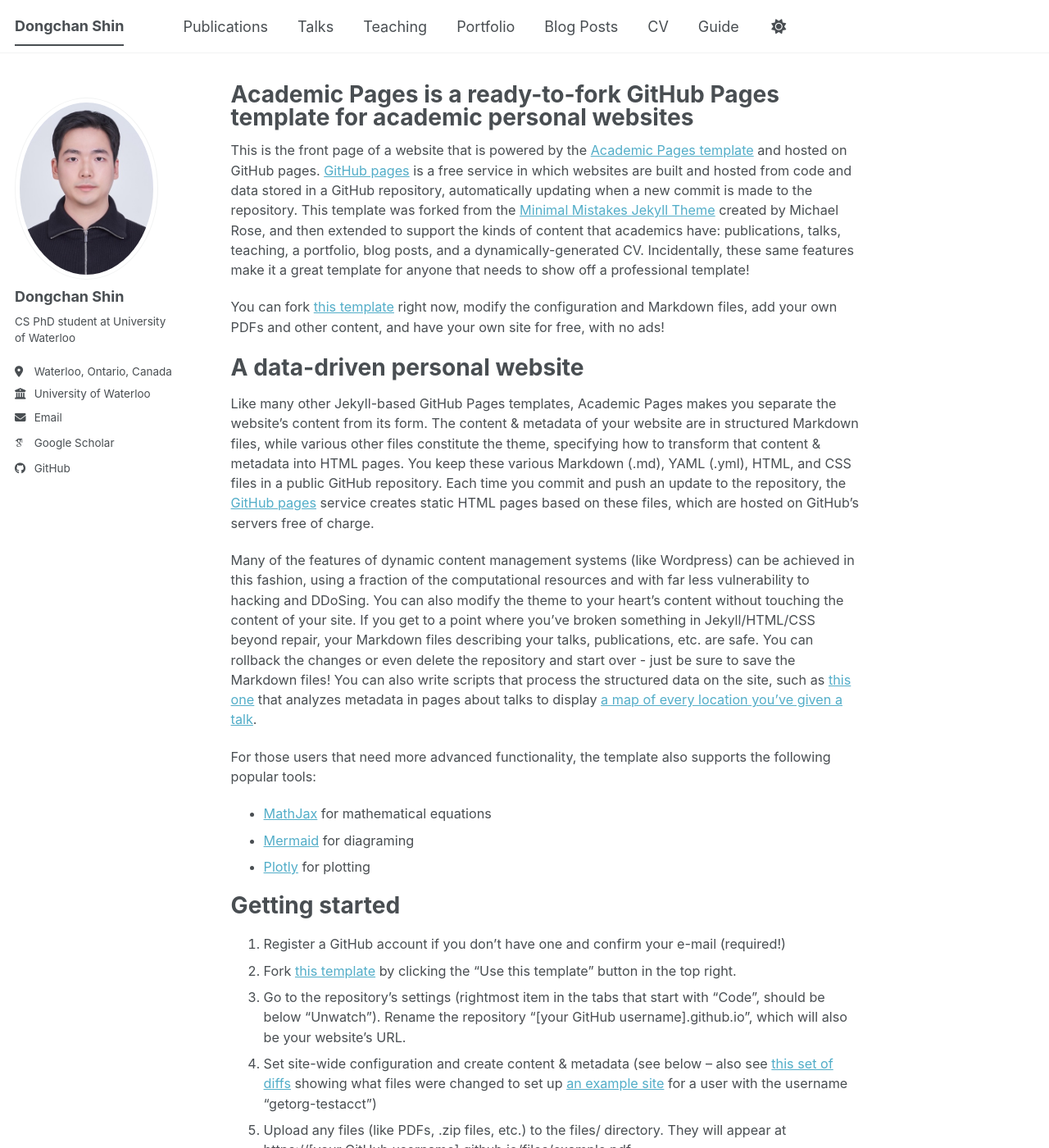
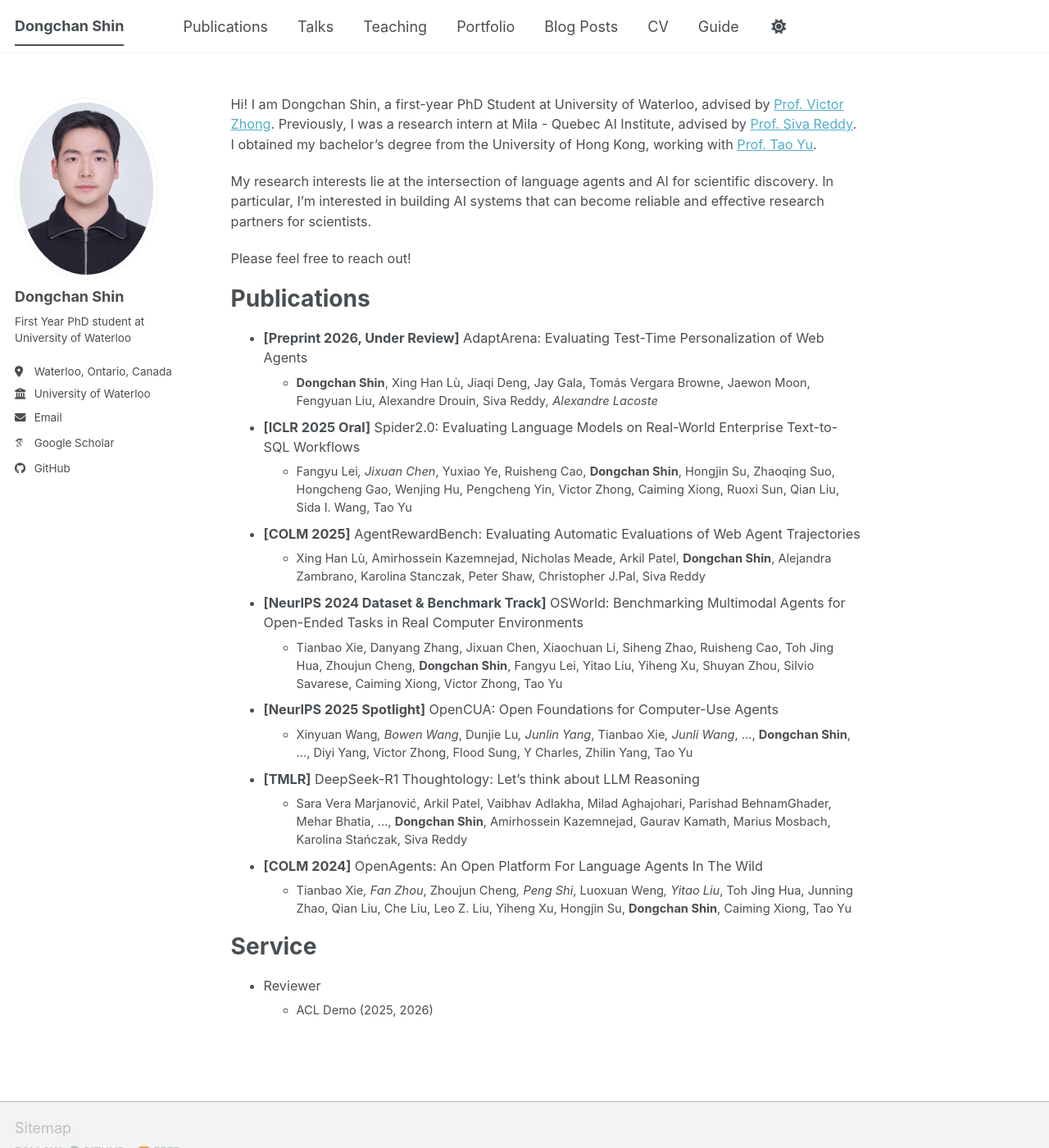
Before and after one commit to thomasshin/thomasshin.github.io, a Jekyll site: the page built from _pages/about.md, in a window 1280 px wide and 1400 px high. Shown: the whole window at 82% size. Built offline with Jekyll 4.4.1, drawn with Linux system fonts in a browser that asks for light colours; some web fonts are replaced; a script bundle is joined from its source files by our own code; library files that are not in the unit come from our copies; some of the changed text lies outside the part shown.

Commit message:
updates
updates

```diff
--- a/_config.yml
+++ b/_config.yml
@@ -26,7 +26,7 @@
   avatar           : "dongchan_shin_profile_pic.jpeg"
   name             : "Dongchan Shin"
   pronouns         : # example: "she/her"
-  bio              : "CS PhD student at University of Waterloo"
+  bio              : "First Year PhD student at University of Waterloo"
   location         : "Waterloo, Ontario, Canada"
   employer         : "University of Waterloo"
   uri              : # URL
--- a/_pages/about.md
+++ b/_pages/about.md
@@ -1,56 +1,42 @@
 ---
 permalink: /
-title: "Academic Pages is a ready-to-fork GitHub Pages template for academic personal websites"
+title: ""
 author_profile: true
 redirect_from:
   - /about/
   - /about.html
 ---
 
-This is the front page of a website that is powered by the [Academic Pages template](https://github.com/academicpages/academicpages.github.io) and hosted on GitHub pages. [GitHub pages](https://pages.github.com) is a free service in which websites are built and hosted from code and data stored in a GitHub repository, automatically updating when a new commit is made to the repository. This template was forked from the [Minimal Mistakes Jekyll Theme](https://mmistakes.github.io/minimal-mistakes/) created by Michael Rose, and then extended to support the kinds of content that academics have: publications, talks, teaching, a portfolio, blog posts, and a dynamically-generated CV. Incidentally, these same features make it a great template for anyone that needs to show off a professional template!
+Hi! I am Dongchan Shin, a first-year PhD Student at University of Waterloo, advised by [Prof. Victor Zhong](https://victorzhong.com/). Previously, I was a research intern at Mila - Quebec AI Institute, advised by [Prof. Siva Reddy](https://sivareddy.in/). I obtained my bachelor's degree from the University of Hong Kong, working with [Prof. Tao Yu](https://taoyds.github.io/).
 
- You can fork [this template](https://github.com/academicpages/academicpages.github.io) right now, modify the configuration and Markdown files, add your own PDFs and other content, and have your own site for free, with no ads!
+My research interests lie at the intersection of language agents and AI for scientific discovery. In particular, I’m interested in building AI systems that can become reliable and effective research partners for scientists.
 
-A data-driven personal website
+Please feel free to reach out!
+
+Publications
 ======
-Like many other Jekyll-based GitHub Pages templates, Academic Pages makes you separate the website's content from its form. The content & metadata of your website are in structured Markdown files, while various other files constitute the theme, specifying how to transform that content & metadata into HTML pages. You keep these various Markdown (.md), YAML (.yml), HTML, and CSS files in a public GitHub repository. Each time you commit and push an update to the repository, the [GitHub pages](https://pages.github.com/) service creates static HTML pages based on these files, which are hosted on GitHub's servers free of charge.
+* **[Preprint 2026, Under Review]** AdaptArena: Evaluating Test-Time Personalization of Web Agents
+  * **Dongchan Shin**, Xing Han Lù, Jiaqi Deng, Jay Gala, Tomás Vergara Browne, Jaewon Moon, Fengyuan Liu, Alexandre Drouin, Siva Reddy*, Alexandre Lacoste*
 
-Many of the features of dynamic content management systems (like Wordpress) can be achieved in this fashion, using a fraction of the computational resources and with far less vulnerability to hacking and DDoSing. You can also modify the theme to your heart's content without touching the content of your site. If you get to a point where you've broken something in Jekyll/HTML/CSS beyond repair, your Markdown files describing your talks, publications, etc. are safe. You can rollback the changes or even delete the repository and start over - just be sure to save the Markdown files! You can also write scripts that process the structured data on the site, such as [this one](https://github.com/academicpages/academicpages.github.io/blob/master/talkmap.ipynb) that analyzes metadata in pages about talks to display [a map of every location you've given a talk](https://academicpages.github.io/talkmap.html).
+* **[ICLR 2025 Oral]** Spider2.0: Evaluating Language Models on Real-World Enterprise Text-to-SQL Workflows
+  * Fangyu Lei*, Jixuan Chen*, Yuxiao Ye, Ruisheng Cao, **Dongchan Shin**, Hongjin Su, Zhaoqing Suo, Hongcheng Gao, Wenjing Hu, Pengcheng Yin, Victor Zhong, Caiming Xiong, Ruoxi Sun, Qian Liu, Sida I. Wang, Tao Yu
 
-For those users that need more advanced functionality, the template also supports the following popular tools:
-- [MathJax](https://www.mathjax.org/) for mathematical equations
-- [Mermaid](https://mermaid.js.org/) for diagraming
-- [Plotly](https://plotly.com/javascript/) for plotting
+* **[COLM 2025]** AgentRewardBench: Evaluating Automatic Evaluations of Web Agent Trajectories
+  * Xing Han Lù, Amirhossein Kazemnejad, Nicholas Meade, Arkil Patel, **Dongchan Shin**, Alejandra Zambrano, Karolina Stanczak, Peter Shaw, Christopher J.Pal, Siva Reddy
 
-Getting started
+* **[NeurIPS 2024 Dataset & Benchmark Track]** OSWorld: Benchmarking Multimodal Agents for Open-Ended Tasks in Real Computer Environments
+  * Tianbao Xie, Danyang Zhang, Jixuan Chen, Xiaochuan Li, Siheng Zhao, Ruisheng Cao, Toh Jing Hua, Zhoujun Cheng, **Dongchan Shin**, Fangyu Lei, Yitao Liu, Yiheng Xu, Shuyan Zhou, Silvio Savarese, Caiming Xiong, Victor Zhong, Tao Yu
+
+* **[NeurIPS 2025 Spotlight]** OpenCUA: Open Foundations for Computer-Use Agents
+  * Xinyuan Wang*, Bowen Wang*, Dunjie Lu*, Junlin Yang*, Tianbao Xie*, Junli Wang*, ..., **Dongchan Shin**, ..., Diyi Yang, Victor Zhong, Flood Sung, Y Charles, Zhilin Yang, Tao Yu
+
+* **[TMLR]** DeepSeek-R1 Thoughtology: Let's think about LLM Reasoning
+  * Sara Vera Marjanović, Arkil Patel, Vaibhav Adlakha, Milad Aghajohari, Parishad BehnamGhader, Mehar Bhatia, ..., **Dongchan Shin**, Amirhossein Kazemnejad, Gaurav Kamath, Marius Mosbach, Karolina Stańczak, Siva Reddy
+
+* **[COLM 2024]** OpenAgents: An Open Platform For Language Agents In The Wild
+  * Tianbao Xie*, Fan Zhou*, Zhoujun Cheng*, Peng Shi*, Luoxuan Weng*, Yitao Liu*, Toh Jing Hua, Junning Zhao, Qian Liu, Che Liu, Leo Z. Liu, Yiheng Xu, Hongjin Su, **Dongchan Shin**, Caiming Xiong, Tao Yu
+
+Service
 ======
-1. Register a GitHub account if you don't have one and confirm your e-mail (required!)
-1. Fork [this template](https://github.com/academicpages/academicpages.github.io) by clicking the "Use this template" button in the top right.
-1. Go to the repository's settings (rightmost item in the tabs that start with "Code", should be below "Unwatch"). Rename the repository "[your GitHub username].github.io", which will also be your website's URL.
-1. Set site-wide configuration and create content & metadata (see below -- also see [this set of diffs](https://archive.is/3TPas) showing what files were changed to set up [an example site](https://getorg-testacct.github.io) for a user with the username "getorg-testacct")
-1. Upload any files (like PDFs, .zip files, etc.) to the files/ directory. They will appear at https://[your GitHub username].github.io/files/example.pdf.
-1. Check status by going to the repository settings, in the "GitHub pages" section
-
-Site-wide configuration
-------
-The main configuration file for the site is in the base directory in [_config.yml](https://github.com/academicpages/academicpages.github.io/blob/master/_config.yml), which defines the content in the sidebars and other site-wide features. You will need to replace the default variables with ones about yourself and your site's github repository. The configuration file for the top menu is in [_data/navigation.yml](https://github.com/academicpages/academicpages.github.io/blob/master/_data/navigation.yml). For example, if you don't have a portfolio or blog posts, you can remove those items from that navigation.yml file to remove them from the header.
-
-Create content & metadata
-------
-For site content, there is one Markdown file for each type of content, which are stored in directories like _publications, _talks, _posts, _teaching, or _pages. For example, each talk is a Markdown file in the [_talks directory](https://github.com/academicpages/academicpages.github.io/tree/master/_talks). At the top of each Markdown file is structured data in YAML about the talk, which the theme will parse to do lots of cool stuff. The same structured data about a talk is used to generate the list of talks on the [Talks page](https://academicpages.github.io/talks), each [individual page](https://academicpages.github.io/talks/2012-03-01-talk-1) for specific talks, the talks section for the [CV page](https://academicpages.github.io/cv), and the [map of places you've given a talk](https://academicpages.github.io/talkmap.html) (if you run this [python file](https://github.com/academicpages/academicpages.github.io/blob/master/talkmap.py) or [Jupyter notebook](https://github.com/academicpages/academicpages.github.io/blob/master/talkmap.ipynb), which creates the HTML for the map based on the contents of the _talks directory).
-
-**Markdown generator**
-
-The repository includes [a set of Jupyter notebooks](https://github.com/academicpages/academicpages.github.io/tree/master/markdown_generator
-) that converts a CSV containing structured data about talks or presentations into individual Markdown files that will be properly formatted for the Academic Pages template. The sample CSVs in that directory are the ones I used to create my own personal website at stuartgeiger.com. My usual workflow is that I keep a spreadsheet of my publications and talks, then run the code in these notebooks to generate the Markdown files, then commit and push them to the GitHub repository.
-
-How to edit your site's GitHub repository
-------
-Many people use a git client to create files on their local computer and then push them to GitHub's servers. If you are not familiar with git, you can directly edit these configuration and Markdown files directly in the github.com interface. Navigate to a file (like [this one](https://github.com/academicpages/academicpages.github.io/blob/master/_talks/2012-03-01-talk-1.md) and click the pencil icon in the top right of the content preview (to the right of the "Raw | Blame | History" buttons). You can delete a file by clicking the trashcan icon to the right of the pencil icon. You can also create new files or upload files by navigating to a directory and clicking the "Create new file" or "Upload files" buttons.
-
-Example: editing a Markdown file for a talk
-![Editing a Markdown file for a talk](/images/editing-talk.png)
-
-For more info
-------
-More info about configuring Academic Pages can be found in [the guide](https://academicpages.github.io/markdown/), the [growing wiki](https://github.com/academicpages/academicpages.github.io/wiki), and you can always [ask a question on GitHub](https://github.com/academicpages/academicpages.github.io/discussions). The [guides for the Minimal Mistakes theme](https://mmistakes.github.io/minimal-mistakes/docs/configuration/) (which this theme was forked from) might also be helpful.
+* Reviewer
+  * ACL Demo (2025, 2026)
```
Also changed, not shown: _pages/cv.md (+3 -3 lines).
